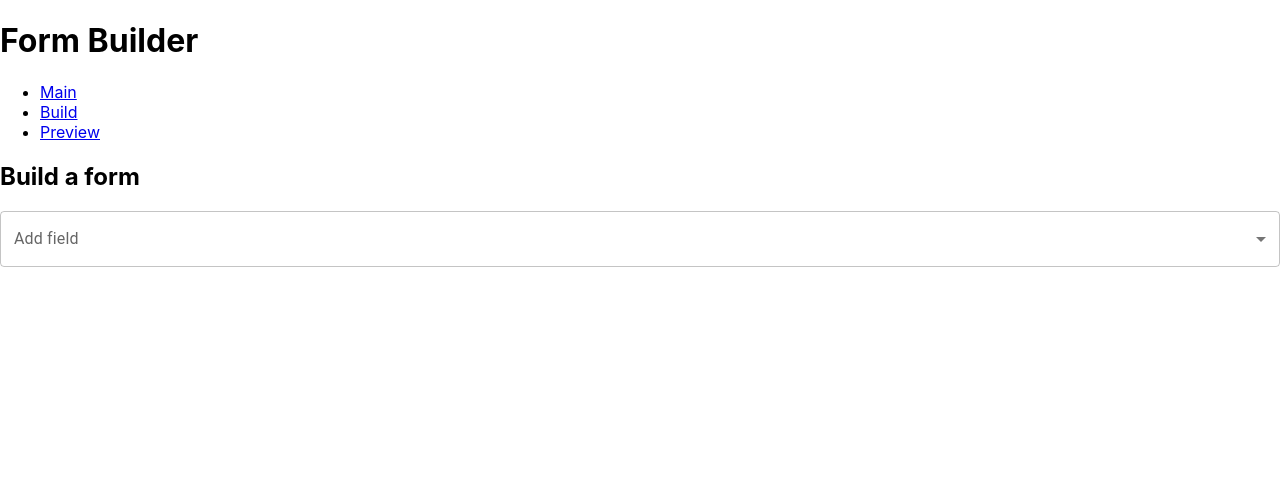
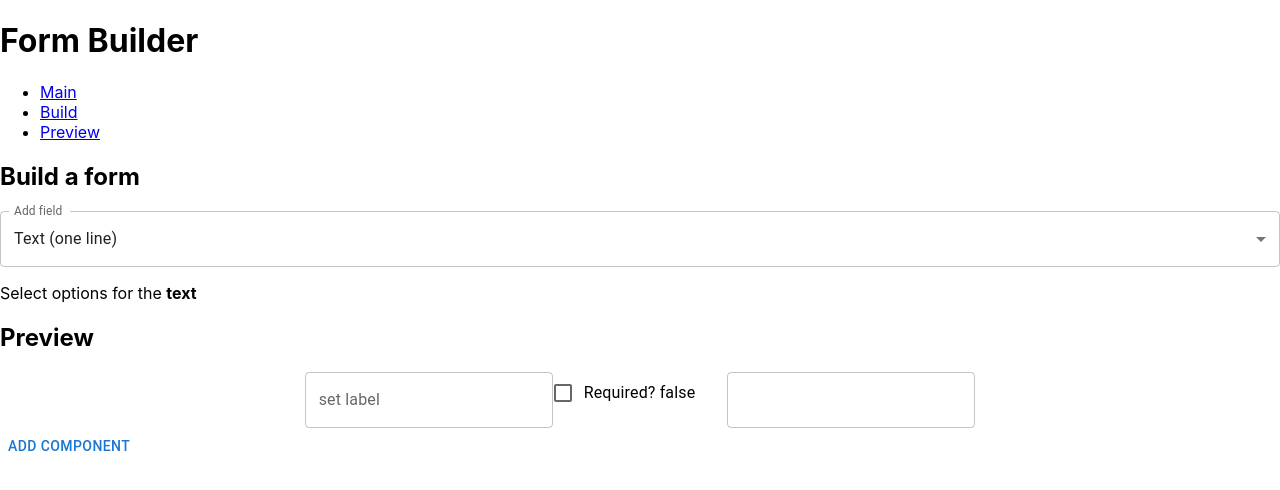
Before and after one commit to pavel6767/form-builder, a React (Create React App) app: page /build in a window 1280 px wide. Shown: the top 490 px of the page. Built offline with nearby package versions, Linux system fonts and the light colour scheme.

Commit message:
updates - constants in own file -  stateful `label` and `required`

```diff
--- a/src/components/build/Preview.js
+++ b/src/components/build/Preview.js
@@ -10,73 +10,83 @@ import Radio from '@mui/material/Radio';
 import RadioGroup from '@mui/material/RadioGroup';
 import FormControlLabel from '@mui/material/FormControlLabel';
 import Checkbox from '@mui/material/Checkbox';
+import { Button } from '@mui/material';
 
-
-const NEW_FIELD_BASE_STATE = {
-  text: {
-    label: '',
-    // required: false,
-  },
-  textarea: {
-    label: '',
-
-  },
-  dropdown: {
-    label: '',
-
-  },
-  radio: {
-    label: '',
-
-  },
-  checkbox: {
-    label: '',
-
-  },
-}
-
-export default function Preview({ componentName, newState, setNewState }) {
-  const selectComponent = {
+const selectComponent = (fieldState) => ({
   text: <>
-      <InputLabel>{newState}</InputLabel>
-      <TextField label={newState} />
+    <InputLabel>{fieldState.label}</InputLabel>
+    <TextField label={fieldState.label} required={fieldState.required} />
   </>,
   textarea: <>
-      <InputLabel>{newState}</InputLabel>
-      <TextField label={newState} multiline />
+    <InputLabel>{fieldState.label}</InputLabel>
+    <TextField label={fieldState.label} required={fieldState.required} multiline />
   </>,
   dropdown: <>
-      <InputLabel>{newState}</InputLabel>
-      {/* value={newField?.name || ''} */}
-      {/* onChange={setNewState} */}
-      <Select
-        label={newState}
+    <InputLabel>{fieldState.label}</InputLabel>
+    <Select label={fieldState.label} required={fieldState.required}>
+      {fieldState.options?.map((elem, inx) => (
+        <MenuItem
+          key={`${elem.label}-${inx}`}
+          value={elem.label}
         >
-        <MenuItem value='ji'>hi</MenuItem>
-        {/* {INPUT_TYPES.map((elem) => (
-          <MenuItem key={elem[0]} value={elem[0]}>{elem[1]}</MenuItem>
-        ))} */}
+          {elem.label}
+        </MenuItem>
+      ))}
     </Select>
   </>,
   radio: <>
-      <InputLabel>{newState}</InputLabel>
+    <InputLabel>{fieldState.label}</InputLabel>
     <RadioGroup
-        aria-labelledby="demo-radio-buttons-group-label"
-        defaultValue="female"
-        name="radio-buttons-group"
+      name={fieldState.label}
+      required={fieldState.required}
     >
-        <FormControlLabel value="female" control={<Radio />} label="Female" />
+      {fieldState.options?.map((elem, inx) => (
+        <FormControlLabel
+          control={<Radio />}
+          key={`${elem.label}-${inx}`}
+          label={elem.label} />
+      ))}
     </RadioGroup>
   </>,
   checkbox: <>
-      <InputLabel>{newState}</InputLabel>
+    <InputLabel>{fieldState.label}</InputLabel>
     <FormGroup>
-        <FormControlLabel control={<Checkbox defaultChecked />} label="Label" />
-        <FormControlLabel required control={<Checkbox />} label="Required" />
-        <FormControlLabel disabled control={<Checkbox />} label="Disabled" />
+      {fieldState.options?.map((elem, inx) => (
+        <FormControlLabel
+          control={<Checkbox />}
+          key={`${elem.label}-${inx}`}
+          label={elem.label} />
+      ))}
+
     </FormGroup>
     );
   </>,
+})
+
+export default function Preview({ componentName, fieldState, setFieldState }) {
+  function _updateState({ target }) {
+    if (target.dataset.level) {
+
+    } else if (target.dataset.key === 'required') {
+
+      setFieldState({
+        ...fieldState,
+        required: target.checked
+      })
+    } else {
+      setFieldState({
+        ...fieldState,
+        [target.dataset.key]: target.value
+      })
+    }
+    setTimeout(() => {
+      console.log({
+        key: target.dataset.key,
+        value: target.value,
+        checked: target.checked,
+        required: fieldState.required
+      })
+    }, 200)
   }
   return (
     <div>
@@ -88,11 +98,35 @@ export default function Preview({ componentName, newState, setNewState }) {
         alignItems="flex-end"
       >
         <Grid item>
-          {/* for all attributes, show a text field */}
-          <TextField label='set label' value={newState} onChange={(e) => setNewState(e.target.value)} />
+          <TextField
+            inputProps={{ 'data-key': 'label' }}
+            label='set label'
+            value={fieldState.label}
+            onChange={_updateState}
+          />
+          <FormControlLabel
+            control={<Checkbox
+              checked={fieldState.required}
+              inputProps={{ 'data-key': 'required' }}
+              onChange={_updateState}
+            />}
+            label={`Required? ${fieldState.required}`}
+          />
+          {!!fieldState.options && (
+            <>
+              <p>add an option</p>
+              <TextField
+                inputProps={{ 'data-level': 1 }}
+                label={`Option No.${fieldState.options.length - 1}`}
+                value={fieldState.options[fieldState.options.length - 1].value}
+                onChange={_updateState}
+              />
+              <Button>add option</Button>
+            </>
+          )}
         </Grid>
         <Grid item>
-          {selectComponent[componentName]}
+          {selectComponent(fieldState)[componentName]}
         </Grid>
       </Grid>
     </div>
--- /dev/null
+++ b/src/utilities/constants.js
@@ -0,0 +1,16 @@
+export const CONSTANTS = {
+  CHECKBOX: 'checkbox',
+  DROPDOWN: 'dropdown',
+  RADIO: 'radio',
+  TEXT: 'text',
+  TEXTAREA: 'textarea',
+}
+
+export const INPUT_TYPES = [
+  [CONSTANTS.CHECKBOX, 'Checkbox'],
+  [CONSTANTS.DROPDOWN, 'Dropdown'],
+  [CONSTANTS.RADIO, 'Radio'],
+  [CONSTANTS.TEXT, 'Text (one line)'],
+  [CONSTANTS.TEXTAREA, 'Text area'],
+]
+export const SELECTION_INPUTS = new Set([CONSTANTS.DROPDOWN, CONSTANTS.RADIO, CONSTANTS.CHECKBOX])
--- a/src/views/Build.js
+++ b/src/views/Build.js
@@ -7,35 +7,10 @@ import Select from '@mui/material/Select';
 import Button from '@mui/material/Button';
 import Preview from '../components/build/Preview';
 
-const INPUT_TYPES = [
-    ['checkbox', 'Checkbox'],
-    ['dropdown', 'Dropdown'],
-    ['radio', 'Radio'],
-    ['text', 'Text (one line)'],
-    ['textarea', 'Text area'],
-]
+import { SELECTION_INPUTS, INPUT_TYPES } from '../utilities/constants.js'
 
 const NEW_FIELD_BASE_STATE = {
-    text: {
-        label: '',
-
-    },
-    textarea: {
-        label: '',
-
-    },
-    dropdown: {
-        label: '',
-
-    },
-    radio: {
-        label: '',
-
-    },
-    checkbox: {
-        label: '',
-
-    },
+    label: '',
 }
 
 /**
@@ -47,16 +22,26 @@ option to remove
 */
 
 export default function Build() {
-    const [newField, setNewField] = React.useState(null)
-    const [newState, setNewState] = React.useState('')
+    const [newField, setNewField] = React.useState({
+        ...NEW_FIELD_BASE_STATE,
+        name: 'text'
+    })
+    const [fieldState, setFieldState] = React.useState({
+        label: '',
+        required: false,
+    })
     const [form, setForm] = React.useState([])
 
-    function _handleChange(ev) {
+    function _handleSelectChange({ target }) {
         setNewField({
-            ...NEW_FIELD_BASE_STATE[ev.target.value],
-            name: ev.target.value
+            ...NEW_FIELD_BASE_STATE,
+            name: target.value
         })
-        setNewState('')
+        setFieldState({
+            label: '',
+            required: false,
+            ...(!!SELECTION_INPUTS.has(target.value) && { options: [{ label: '', value: '' }] })
+        })
     }
     function _addComponent() {
         setForm([...form, newField])
@@ -74,7 +59,7 @@ export default function Build() {
                 <Select
                     value={newField?.name || ''}
                     label="Add Field"
-                    onChange={_handleChange}
+                    onChange={_handleSelectChange}
                 >
                     {INPUT_TYPES.map((elem) => (
                         <MenuItem key={elem[0]} value={elem[0]}>{elem[1]}</MenuItem>
@@ -87,8 +72,8 @@ export default function Build() {
                 <Preview
                     {...{
                         componentName: newField.name,
-                        newState,
-                        setNewState
+                        fieldState,
+                        setFieldState
                     }}
                 />
                 <Button onClick={_addComponent}>Add component</Button>
```
Lines whose indentation alone changed are shown as unchanged.
